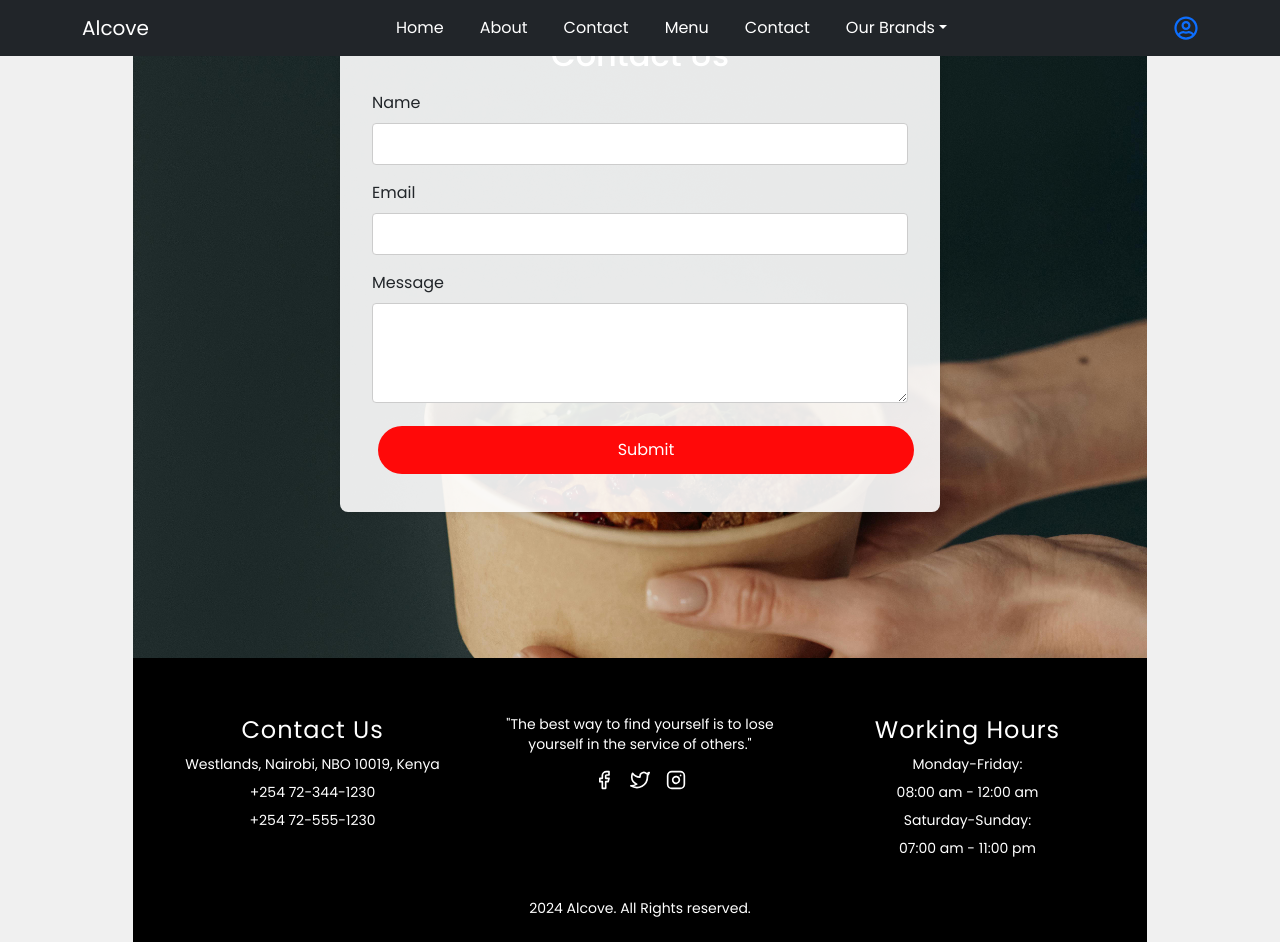
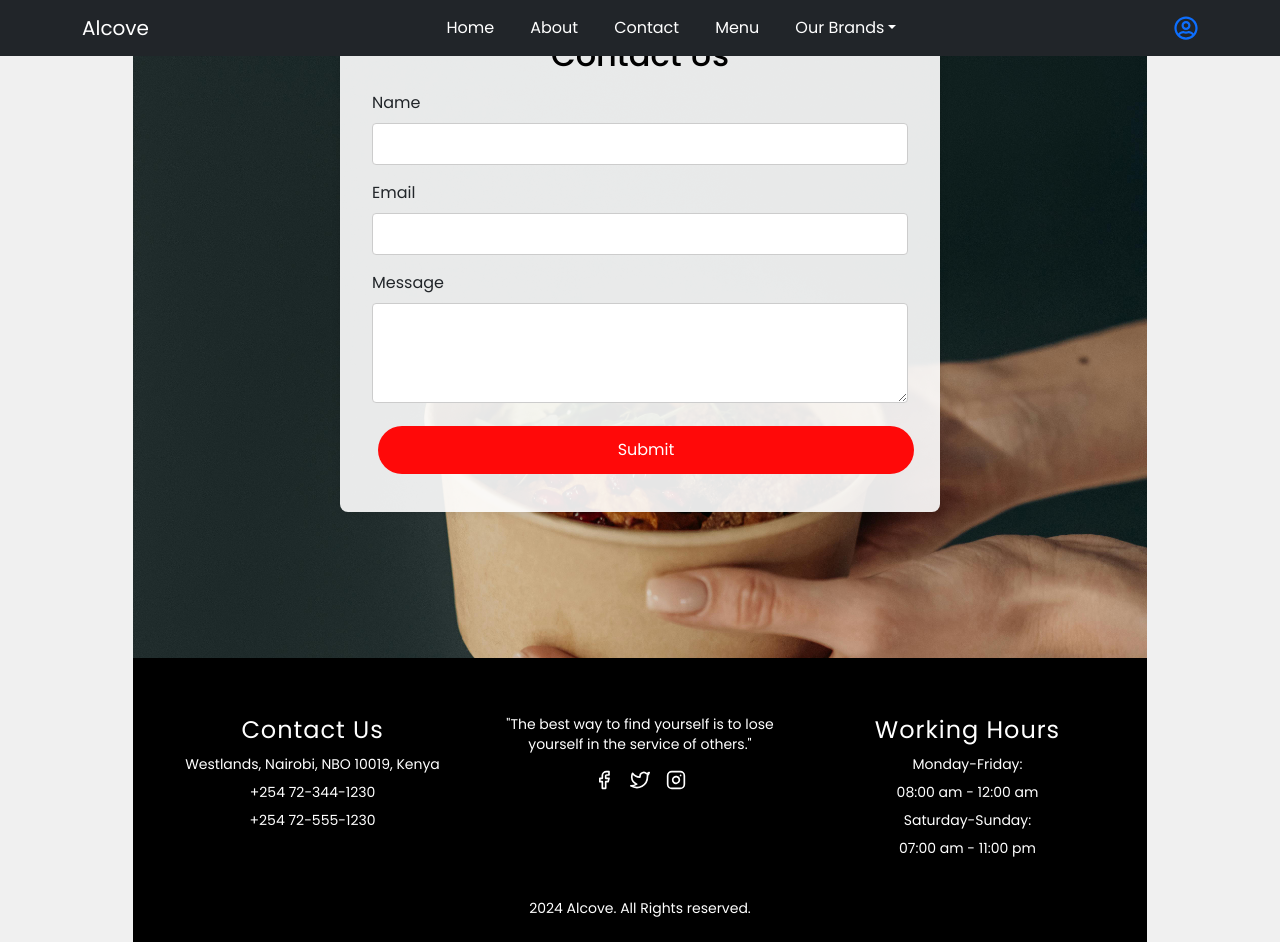
Before and after one commit to achoclate/Alcove, a React (Create React App) app in the folder bookameal-front-end/: page /contact in a window 1280 px wide. Built offline with nearby package versions, Linux system fonts and the light colour scheme.

Commit message:
Modify multiple files

```diff
--- a/bookameal-front-end/src/components/ContactUs/ContactUs.css
+++ b/bookameal-front-end/src/components/ContactUs/ContactUs.css
@@ -23,6 +23,7 @@
 .contact-us-content h2 {
   text-align: center;
   margin-bottom: 1rem;
+  color: black;
 }
 
 .contact-form .form-group {
--- a/bookameal-front-end/src/components/MenuPage/MenuList.css
+++ b/bookameal-front-end/src/components/MenuPage/MenuList.css
@@ -1,5 +1,6 @@
 .main {
   padding: 20px;
+  height: 100vh;
 }
 
 .heading {
--- a/bookameal-front-end/src/components/Navbar/Navbar.jsx
+++ b/bookameal-front-end/src/components/Navbar/Navbar.jsx
@@ -2,7 +2,7 @@ import React from "react";
 import { Navbar, Nav, Container, NavDropdown } from "react-bootstrap";
 import { Link } from "react-router-dom";
 import { FaRegUserCircle } from "react-icons/fa";
-import "./Navbar.css"; // Import the CSS file
+import "./Navbar.css";
 
 const NavigationBar = () => {
   return (
@@ -20,15 +20,15 @@ const NavigationBar = () => {
             <Nav.Link as={Link} to="/about">
               About
             </Nav.Link>
-            <Nav.Link as={Link} to="#contact">
+            <Nav.Link as={Link} to="/contact">
               Contact
             </Nav.Link>
-            <Nav.Link as={Link} to="#menu">
+            <Nav.Link as={Link} to="/menu">
               Menu
             </Nav.Link>
-            <Nav.Link as={Link} to="#contact">
+            {/* <Nav.Link as={Link} to="#contact">
               Contact
-            </Nav.Link>
+            </Nav.Link> */}
             <NavDropdown
               title="Our Brands"
               id="basic-nav-dropdown"
```
Also changed, not shown: bookameal-front-end/src/components/Footer/Footer.jsx (+8 -5 lines), bookameal-front-end/src/components/Footer/Footer.css (indentation only).
